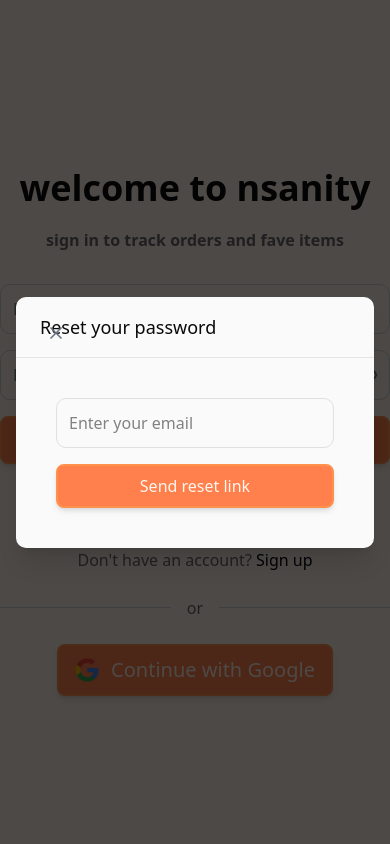
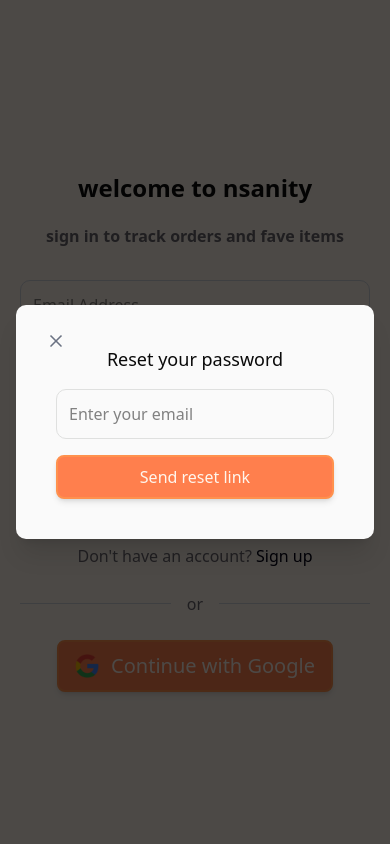
Before and after one commit to delabahmani/nsanity, a Next.js app: page /auth/sign-in in a window 390 px wide. Both pictures are taken after a click on the button "Forgot password?". Shown: the top 844 px of the page. Built offline with nearby package versions, Linux system fonts and the light colour scheme; no server answers.

Commit message:
fix(ui): move forgot password title into modal content and centered to avoid overlap

```diff
--- a/components/Sign-In/SignInForm.tsx
+++ b/components/Sign-In/SignInForm.tsx
@@ -108,9 +108,9 @@ export default function SignInForm() {
   };
 
   return (
-    <div className="nav-pad bg-nsanity-cream min-h-screen w-full flex justify-center items-center flex-col">
+    <div className="nav-pad bg-nsanity-cream min-h-screen w-full flex justify-center items-center flex-col px-5 md:px-0">
       <div className="flex items-center justify-center gap-y-5 flex-col mb-8">
-        <h1 className="font-bold text-4xl">welcome to nsanity</h1>
+        <h1 className="font-bold md:text-4xl text-2xl">welcome to nsanity</h1>
         <p className="font-semibold text-black/60">
           {isSignUp
             ? "create an account to get started"
@@ -250,10 +250,17 @@ export default function SignInForm() {
       <Modal
         isOpen={showForgot}
         onClose={() => setShowForgot(false)}
-        title="Reset your password"
         maxWidth="max-w-md"
       >
         <form onSubmit={handleForgotPassword} className="space-y-4">
+          <div className="flex items-center justify-center">
+            <div className="w-8" aria-hidden />
+            <h3 className="text-lg font-medium text-center">
+              Reset your password
+            </h3>
+            <div className="w-8" aria-hidden />
+          </div>
+
           <input
             type="email"
             placeholder="Enter your email"
```
